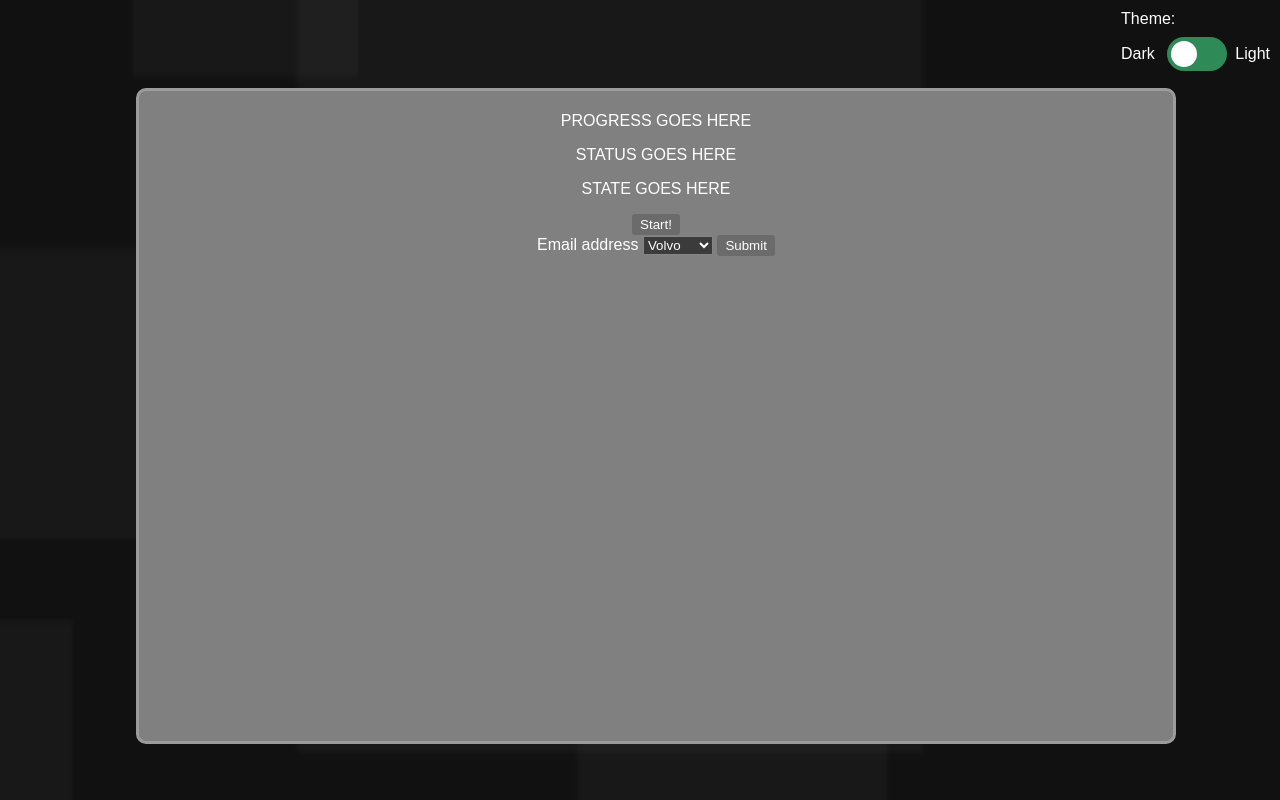
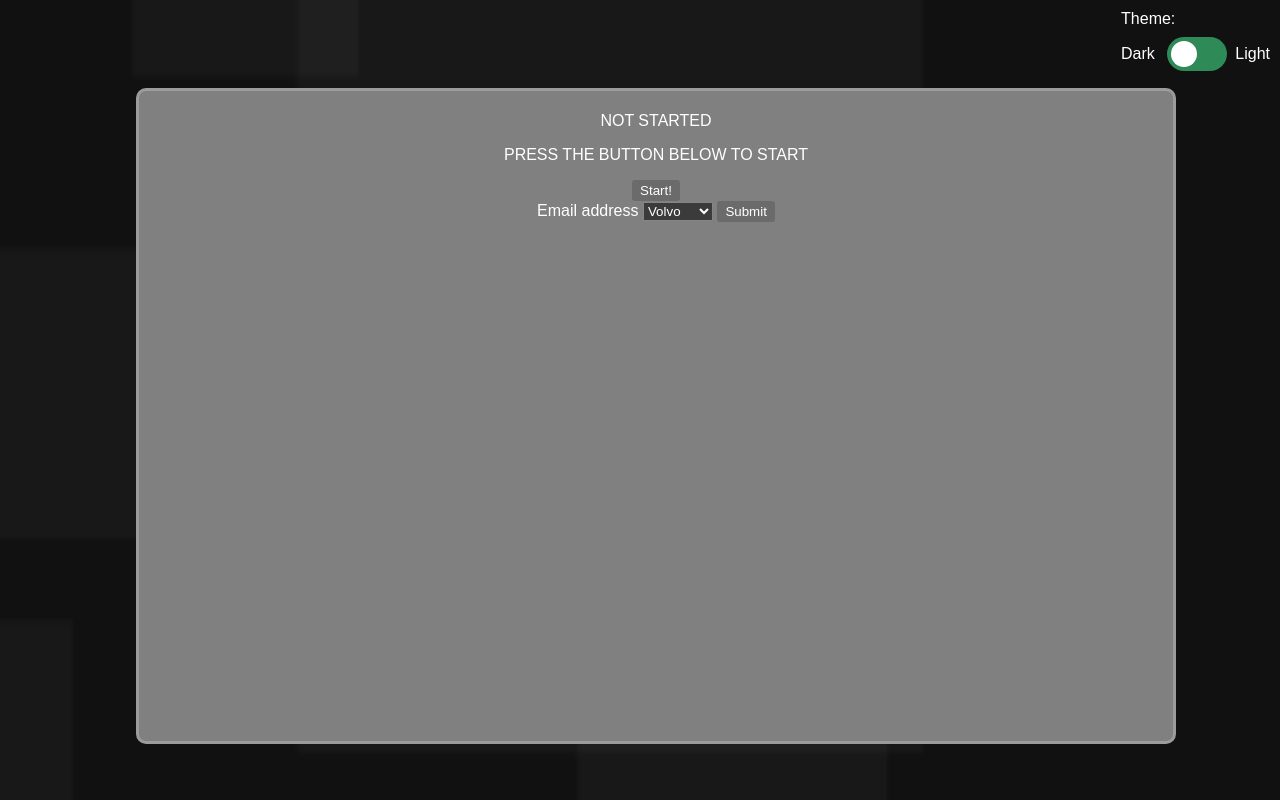
Before and after one commit to Tsunami014/DataAnalysis, a Flask app: page / in a window 1280 px wide. Run offline with Flask 3, Linux system fonts and the light colour scheme.

Commit message:
Renamed some things, removed commented out code and made the run_task js function easier to use

```diff
--- a/asyncro.py
+++ b/asyncro.py
@@ -7,8 +7,13 @@
         statuses[name] = {"State": 'STARTING'}
         def updatef(**news):
             statuses[name] = news
+            statuses[name].update({"State": 'PROGRESS'})
         def runWhile():
-            ret = func(updatef)
+            try:
+                ret = func(updatef)
+            except Exception as e:
+                statuses[name] = {"State": 'ERROR', "Error": str(e)}
+                return
             statuses[name] = {"State": 'FINISHED'}
             statuses[name].update(ret)
         Thread(target=runWhile, daemon=True).start()
--- a/main.py
+++ b/main.py
@@ -11,9 +11,9 @@
 def long_task(update):
     import time, random
     """Background task that runs a long function with progress reports."""
-    verb = ['Starting up', 'Booting', 'Repairing', 'Loading', 'Checking']
-    adjective = ['master', 'radiant', 'silent', 'harmonic', 'fast']
-    noun = ['solar array', 'particle reshaper', 'cosmic ray', 'orbiter', 'bit', 'bob']
+    verb = ['Starting up', 'Booting', 'Repairing', 'Loading', 'Checking', 'Preparing', 'Cleaning']
+    adjective = ['master', 'radiant', 'silent', 'harmonic', 'fast', 'red', 'quick', 'silly']
+    noun = ['solar array', 'particle reshaper', 'cosmic ray', 'orbiter', 'bit', 'bob', 'fire brigade', 'space station']
     message = ''
     total = random.randint(10, 50)
     for i in range(total):
@@ -21,47 +21,18 @@
             message = '{0} {1} {2}...'.format(random.choice(verb),
                                               random.choice(adjective),
                                               random.choice(noun))
-        update(state='PROGRESS',
-                current=i,
-                total=total,
-                status=message)
-        time.sleep(1)
+        update(current=i,
+               total=total,
+               status=message)
+        time.sleep(random.randint(2, 20)/10)
     return {'current': 100, 'total': 100, 'status': 'Task completed!',
             'result': 42}
 
-"""@app.route('/status/<task_id>')
-def taskstatus(task_id):
-    task = long_task.AsyncResult(task_id)
-    if task.state == 'PENDING':
-        # job did not start yet
-        response = {
-            'state': task.state,
-            'current': 0,
-            'total': 1,
-            'status': 'Pending...'
-        }
-    elif task.state != 'FAILURE':
-        response = {
-            'state': task.state,
-            'current': task.info.get('current', 0),
-            'total': task.info.get('total', 1),
-            'status': task.info.get('status', '')
-        }
-        if 'result' in task.info:
-            response['result'] = task.info['result']
-    else:
-        # something went wrong in the background job
-        response = {
-            'state': task.state,
-            'current': 1,
-            'total': 1,
-            'status': str(task.info),  # this is the exception raised
-        }
-    return jsonify(response)"""
-
-@app.route('/get_task/<URL>')
-def get_task(URL):
-    return flask.jsonify(statuses[URL])
+@app.route('/status/<task_id>')
+def status(task_id):
+    if task_id not in statuses:
+        return flask.jsonify({'State': 'NONEXISTANT'})
+    return flask.jsonify(statuses[task_id])
 
 @app.route('/longtask', methods=['POST'])
 def longfunc():
--- a/static/main.js
+++ b/static/main.js
@@ -20,16 +20,7 @@
 }
 
 function start_long_task() {
-    // send a POST request to start background job
-    fetch('/longtask',{method: "POST"}).then(request => {
-            update_progress('longtask');
-        });
-}
-
-function update_progress(status_url) {
-    // send GET request to status URL
-    fetch("get_task/"+status_url).then(resp => {
-        data = resp.json().then(function(data) {
+    run_task('longtask', function(data) {
         // update UI
         percent = parseInt(data.current * 100 / data.total);
         var elm = document.getElementById('progress');
@@ -37,13 +28,35 @@
         var elm2 = document.getElementById('progressStatus');
         elm2.innerHTML = data.status;
         var elm3 = document.getElementById('progressState');
-            elm3.innerHTML = data.state;
-            if (data.state != 'FINISHED') {
+        elm3.innerHTML = data.State;
+        return true; // continue running
+    });
+}
+
+function run_task(task, update_func) {
+    // Check if task is already running
+    fetch("status/"+task).then(resp => {
+        data = resp.json().then(function(data) {
+            if (data.State == 'FINISHED' || data.State == 'ERROR' || data.State == 'NONEXISTANT') {
+                // send a POST request to start background job
+                fetch('/'+task,{method: "POST"}).then(request => {
+                    var upd = function() {
+                        // send GET request to status URL
+                        fetch("status/"+task).then(resp => {
+                            data = resp.json().then(function(data) {
+                                var cont = update_func(data);
+                                if (cont && data.State != 'FINISHED' && data.state != 'ERROR') {
                                     // rerun in 1 second
-                setTimeout(function() {
-                    update_progress(status_url);
-                }, 1000);
+                                    setTimeout(upd, 1000);
                                 }
                             })
                         });
+                    };
+                    upd();
+                });
+            } else {
+                alert('The task is already running');
             }
+        });
+    });
+}
--- a/templates/index.html
+++ b/templates/index.html
@@ -20,9 +20,9 @@
         </div>
     </div>
     <div id="centreSection">
-        <p id="progress">PROGRESS GOES HERE</p>
-        <p id="progressStatus">STATUS GOES HERE</p>
-        <p id="progressState">STATE GOES HERE</p>
+        <p id="progress">NOT STARTED</p>
+        <p id="progressStatus"></p>
+        <p id="progressState">PRESS THE BUTTON BELOW TO START</p>
         <button onclick="start_long_task();">Start!</button>
         <form action="{{ url_for('read_form')}}" method="post">
             <label for="email" class="form-label">Email address</label>
```
Lines whose indentation alone changed are shown as unchanged.
